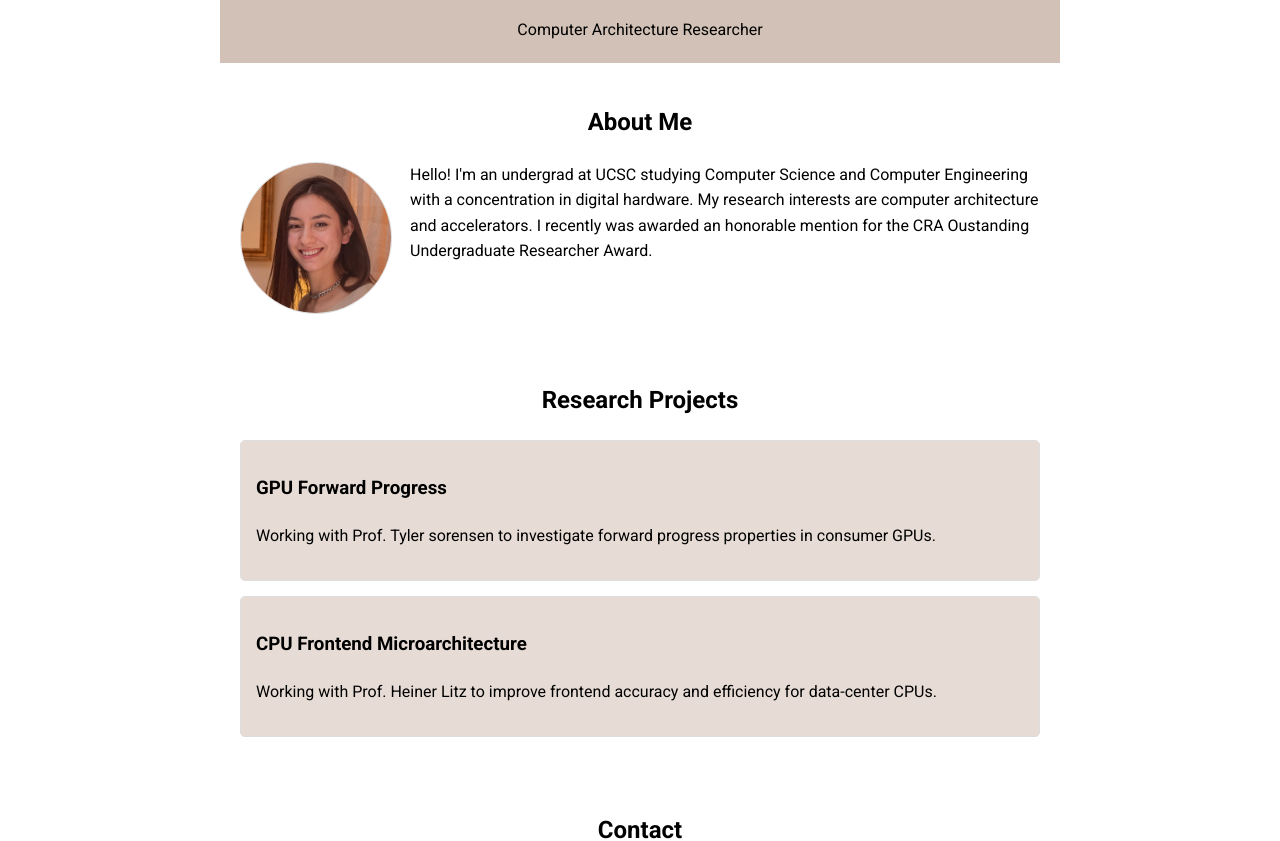
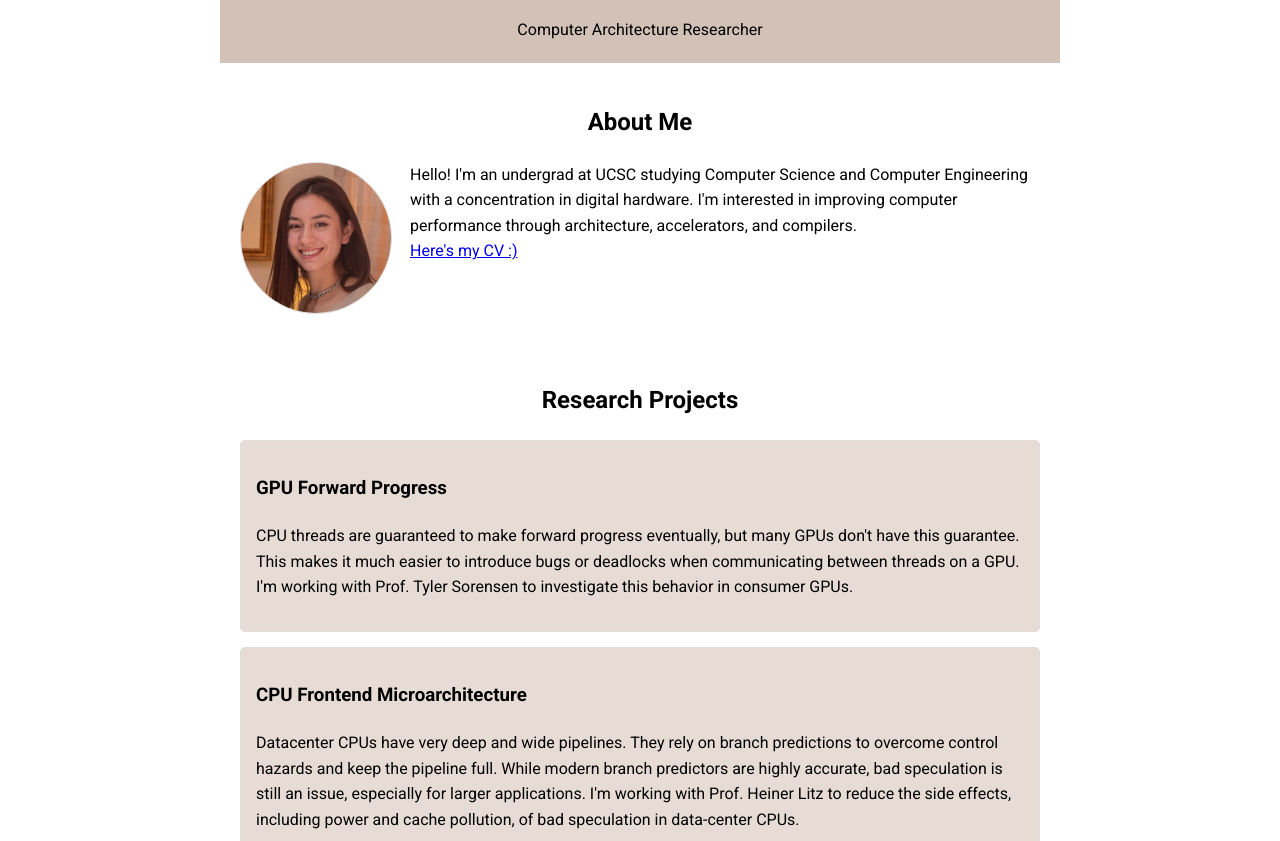
Before and after one commit to naomirehman1008/website, a plain HTML site: page index.html in a window 1280 px wide. Shown: the part 112-953 px from the top of the page. Drawn offline with Linux system fonts and the light colour scheme; a script that the page names is missing.

```diff
--- a/index.html
+++ b/index.html
@@ -30,8 +30,9 @@
                 </div>
                 <div id="about-text">
                     <p>
-                        Hello! I'm an undergrad at UCSC studying Computer Science and Computer Engineering with a concentration in digital hardware. My research interests are computer architecture and accelerators. I recently was awarded an honorable mention for the CRA Oustanding Undergraduate Researcher Award.
+                        Hello! I'm an undergrad at UCSC studying Computer Science and Computer Engineering with a concentration in digital hardware. I'm interested in improving computer performance through architecture, accelerators, and compilers.
                     </p>
+                    <p><a href="Naomi_Rehman_CV.pdf" >Here's my CV :)</a></p>
                 </div>
             </div>
         </section>
@@ -39,11 +40,11 @@
             <h2>Research Projects</h2>
             <div class="project">
                 <h3>GPU Forward Progress</h3>
-                <p>Working with Prof. Tyler sorensen to investigate forward progress properties in consumer GPUs. </p>
+                <p>CPU threads are guaranteed to make forward progress eventually, but many GPUs don't have this guarantee. This makes it much easier to introduce bugs or deadlocks when communicating between threads on a GPU. I'm working with Prof. Tyler Sorensen to investigate this behavior in consumer GPUs.</p>
             </div>
             <div class="project">
                 <h3>CPU Frontend Microarchitecture</h3>
-                <p>Working with Prof. Heiner Litz to improve frontend accuracy and efficiency for data-center CPUs. </p>
+                <p>Datacenter CPUs have very deep and wide pipelines. They rely on branch predictions to overcome control hazards and keep the pipeline full. While modern branch predictors are highly accurate, bad speculation is still an issue, especially for larger applications. I'm working with Prof. Heiner Litz to reduce the side effects, including power and cache pollution, of bad speculation in data-center CPUs.</p>
             </div>
         </section>
         <section id="contact">
```
Also changed, not shown: 1 other file.
